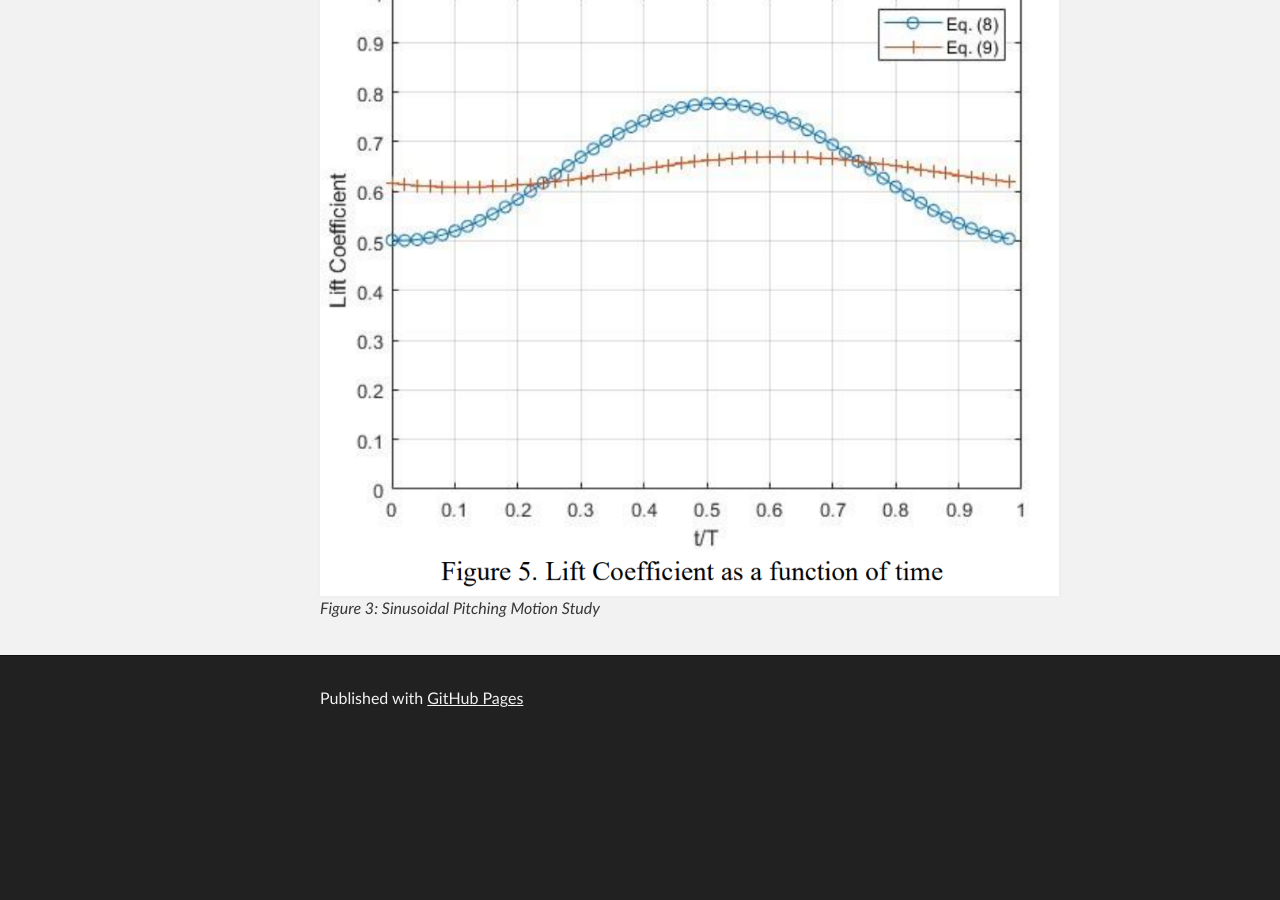
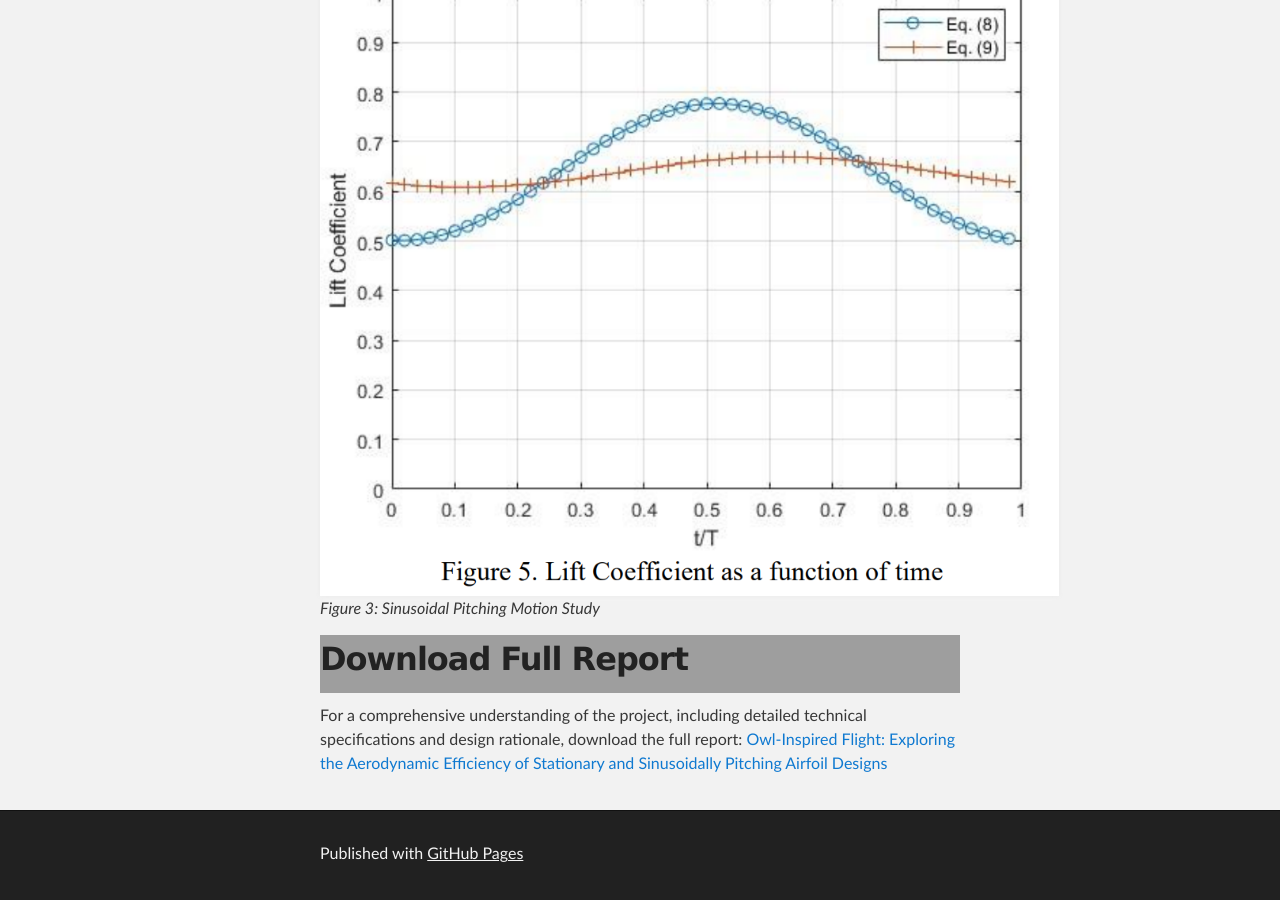
Before and after one commit to jarre1ae/jarre1ae.github.io, a Jekyll site: the page built from Owl-Inspired_Flight_Exploring.md, in a window 1280 px wide and 900 px high, scrolled down 2293 px. Built offline with Jekyll 4.4.1, drawn with Linux system fonts in a browser that asks for light colours; our own code applies the rules of GitHub Pages for plain Markdown files; before the commit the page ends 3038 px from its top, so only the background shows below that; grey boxes are pictures that could not be loaded.

Commit message:
Update Owl-Inspired_Flight_Exploring.md

```diff
--- a/Owl-Inspired_Flight_Exploring.md
+++ b/Owl-Inspired_Flight_Exploring.md
@@ -12,3 +12,6 @@ Unsteady aerodynamics is vital in understanding airfoils under varying condition
 
 ![Sinusoidal Pitching Motion Study](/assets/images/Sinusoidal_Pitching_Motion_Study.PNG)
 *Figure 3: Sinusoidal Pitching Motion Study*
+
+## Download Full Report
+For a comprehensive understanding of the project, including detailed technical specifications and design rationale, download the full report: [Owl-Inspired Flight: Exploring the Aerodynamic Efficiency of Stationary and Sinusoidally Pitching Airfoil Designs](/assets/docs/Alexander Jarrett AE5200 Midterm.pdf)
```
